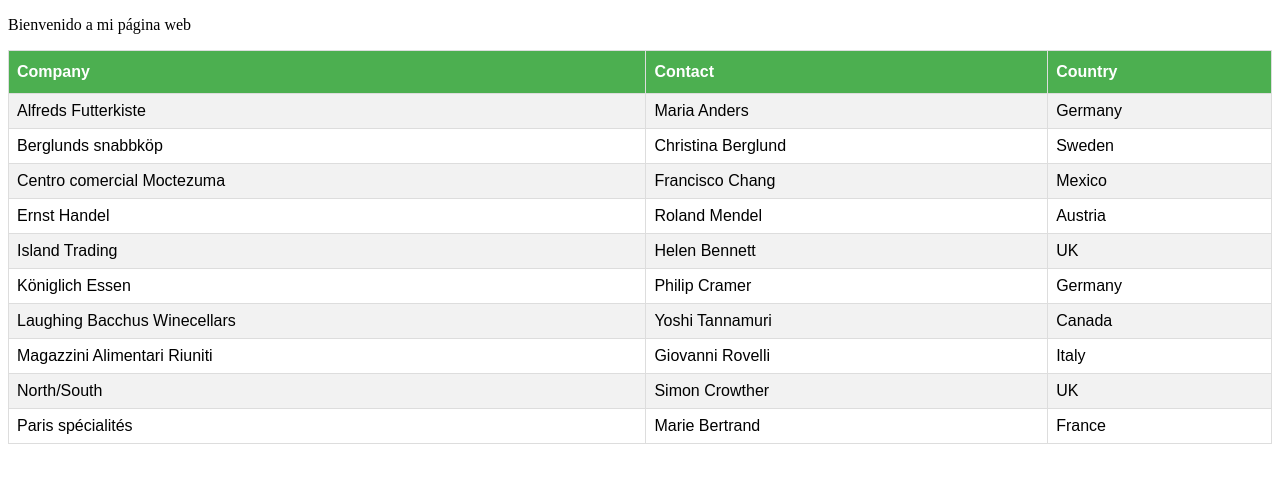
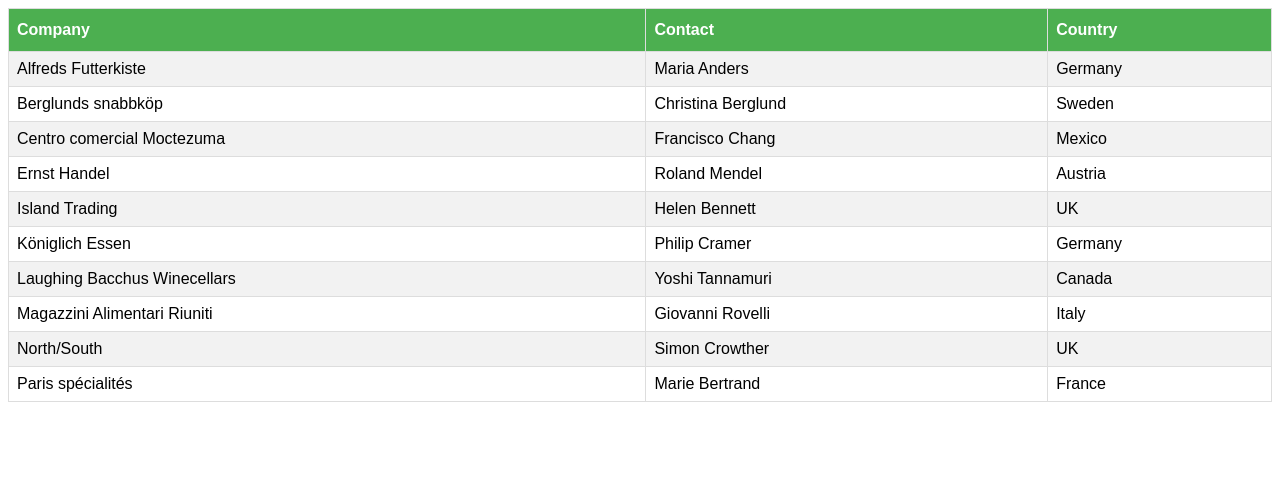
Before and after one commit to ldmoral1987/ed-ejemplo1, a plain HTML site: page index.html in a window 1280 px wide. Drawn offline with Linux system fonts and the light colour scheme.

```diff
--- a/index.html
+++ b/index.html
@@ -7,7 +7,6 @@
     <title>Proyecto ED-EJEMPLO1</title>
 </head>
 <body>
-    <p>Bienvenido a mi página web</p>
     <table id="customers">
         <tr>
           <th>Company</th>
```
